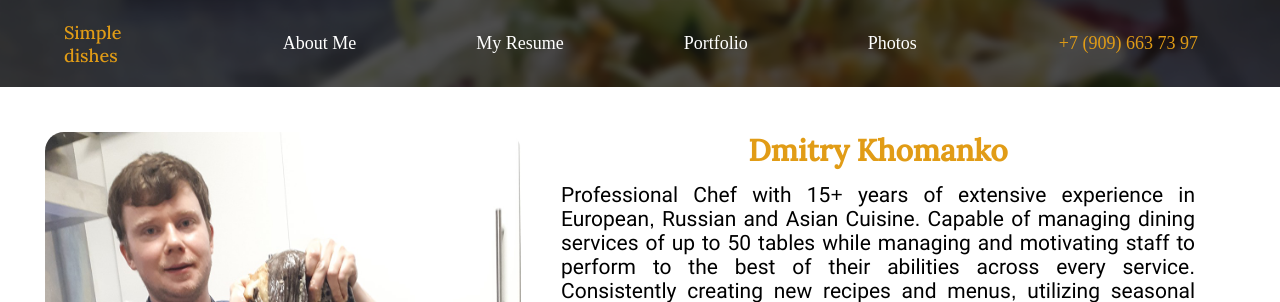
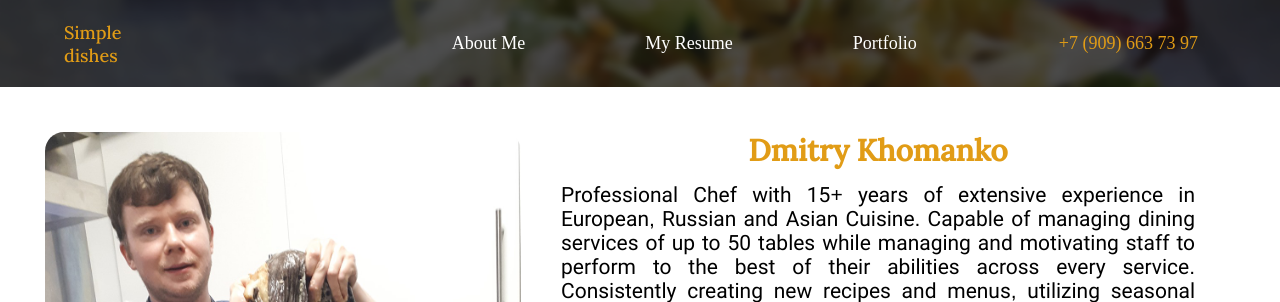
Before and after one commit to Dmitrykhomanko/web_for_job, a Django app: page /resume/ in a window 1280 px wide. Shown: the top 302 px of the page. Run offline with Django 4.2, Linux system fonts and the light colour scheme; some web fonts are replaced.

Commit message:
32 деьаг тру был закаментин

```diff
--- a/simple_dishes/simple_dishes/urls.py
+++ b/simple_dishes/simple_dishes/urls.py
@@ -29,7 +29,7 @@ urlpatterns = [
 ]
 urlpatterns += static(settings.STATIC_URL, document_root=settings.STATIC_ROOT)
 
-# if settings.DEBUG:
-#     urlpatterns += static(
-#         settings.MEDIA_URL, document_root=settings.MEDIA_ROOT
-#     )
+if settings.DEBUG:
+    urlpatterns += static(
+        settings.MEDIA_URL, document_root=settings.MEDIA_ROOT
+    )
--- a/simple_dishes/templates/portfolio/includes/header.html
+++ b/simple_dishes/templates/portfolio/includes/header.html
@@ -14,9 +14,9 @@
                                 <li class="menu-item">
                                     <a class="menu-link" href="{% url 'gallery_photos' %}">Portfolio</a>
                                 </li>
-                                <li class="menu-item">
-                                    <a class="menu-link" href="{% url 'photos_main' %}">Photos</a>
-                                </li>
+<!--                                <li class="menu-item">-->
+<!--                                    <a class="menu-link" href="{% url 'photos_main' %}">Photos</a>-->
+<!--                                </li>-->
 <!--                                <li class="menu-item">-->
 <!--                                    <a class="menu-link" href="#">Contacts</a>-->
 <!--                                </li>-->
```
